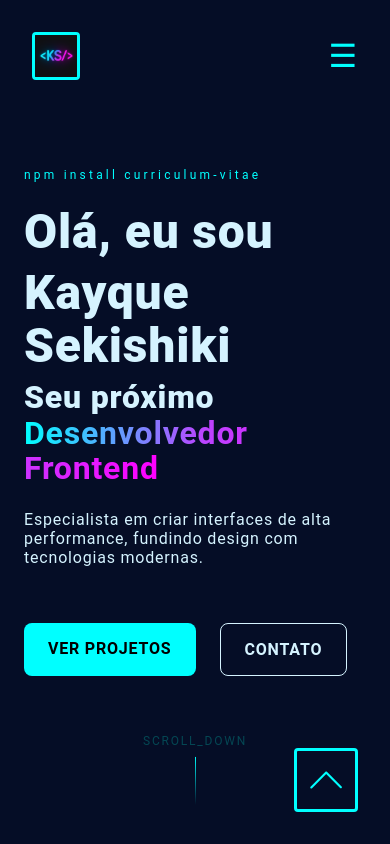
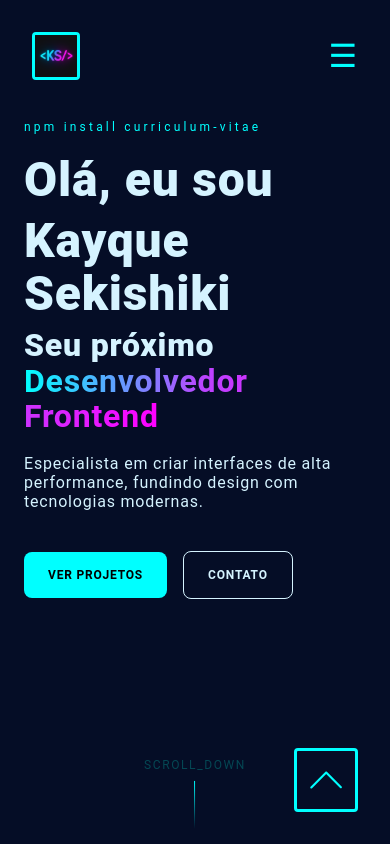
Before and after one commit to KayqueSekishiki/PORTFOLIO, a Next.js app: page /main in a window 390 px wide. Built offline with nearby package versions, Linux system fonts and the light colour scheme.

Commit message:
fix: hero ui in mobile

```diff
--- a/src/components/Hero/Hero.module.scss
+++ b/src/components/Hero/Hero.module.scss
@@ -5,7 +5,7 @@
   min-height: 100vh;
   display: grid;
   grid-template-columns: 1fr;
-  align-items: center;
+
   max-width: 1280px;
   margin: auto;
   padding: 7.5rem 1.5rem;
@@ -14,7 +14,7 @@
 .content {
   display: flex;
   flex-direction: column;
-  gap: 1.5rem;
+  gap: 1.25rem;
 
   .subtitle {
     color: var(--special-cyan);
@@ -56,15 +56,17 @@
 
 .buttons {
   display: flex;
-  gap: 1.5rem;
-  margin-top: 2rem;
+  align-items: center;
+  gap: 1rem;
+  margin-top: 1.25rem;
 
   a {
     padding: 1rem 1.5rem;
     border-radius: 0.5rem;
+    font-size: 0.75rem;
+    font-weight: bold;
+    text-transform: uppercase;
     transition: 0.3s;
-    text-transform: uppercase;
-    font-weight: bold;
 
     &:first-child {
       background: var(--special-cyan);
@@ -152,7 +154,7 @@
 .scroll {
   position: absolute;
   left: 50%;
-  bottom: 2.5rem;
+  bottom: 1rem;
   transform: translateX(-50%);
   display: flex;
   flex-direction: column;
@@ -161,7 +163,7 @@
 
   span {
     font-size: 0.75rem;
-    letter-spacing: 0.15em;
+    letter-spacing: 0.1rem;
     color: var(--text-secondary);
   }
 }
@@ -174,6 +176,10 @@
 }
 
 @media (min-width: bp.$tablet) {
+  .hero {
+    align-items: center;
+  }
+
   .content {
     .subtitle {
       font-size: 1rem;
@@ -192,6 +198,10 @@
     a {
       padding: 1rem 2rem;
     }
+  }
+
+  .scroll {
+    bottom: 2.5rem;
   }
 }
 
```
